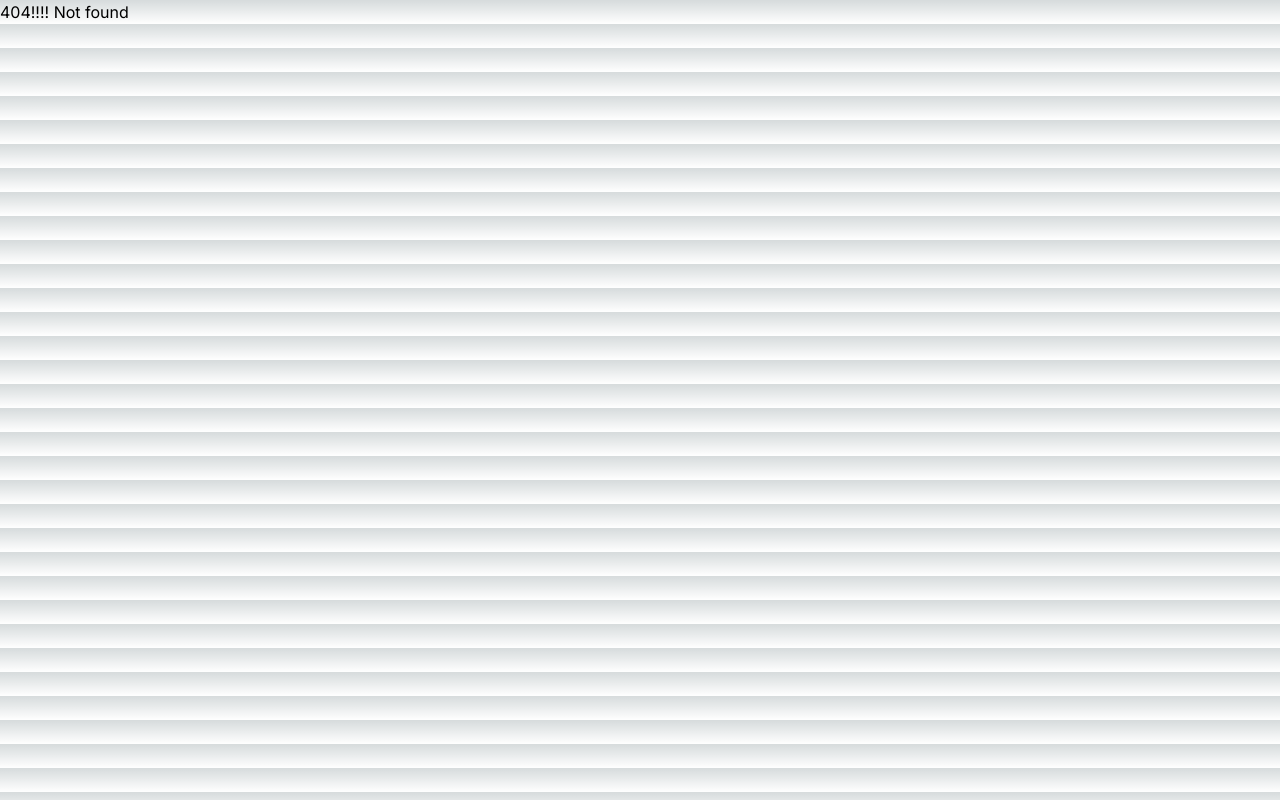
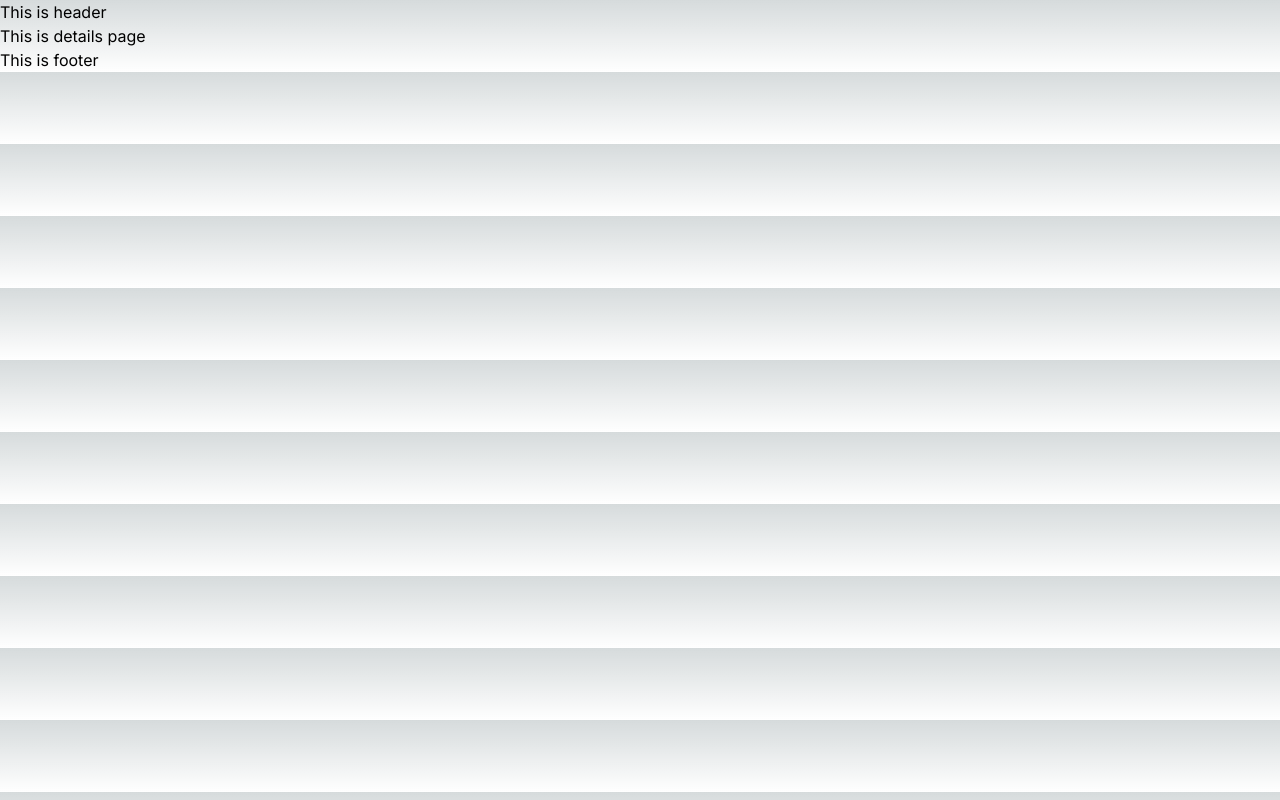
Before and after one commit to ashimroyrupok/learn-next.js, a Next.js app: page /details in a window 1280 px wide. Before the commit this address had no page. Built offline with nearby package versions, Linux system fonts and the light colour scheme.

Commit message:
learn group layout

```diff
--- /dev/null
+++ b/src/app/(withLayout)/contact/page.js
@@ -0,0 +1,10 @@
+
+const page = () => {
+    return (
+        <div>
+            <h3>This is contact page</h3>
+        </div>
+    );
+};
+
+export default page;
--- /dev/null
+++ b/src/app/(withLayout)/details/page.js
@@ -0,0 +1,11 @@
+import React from 'react';
+
+const DetailsPage = () => {
+    return (
+        <div>
+            <h3>This is details page</h3>
+        </div>
+    );
+};
+
+export default DetailsPage;
--- /dev/null
+++ b/src/app/(withLayout)/layout.js
@@ -0,0 +1,13 @@
+import React from 'react';
+
+const HeaderFooter = ({children}) => {
+    return (
+        <div>
+            <h2>This is header</h2>
+            {children}
+            <h3>This is footer</h3>
+        </div>
+    );
+};
+
+export default HeaderFooter;
```
